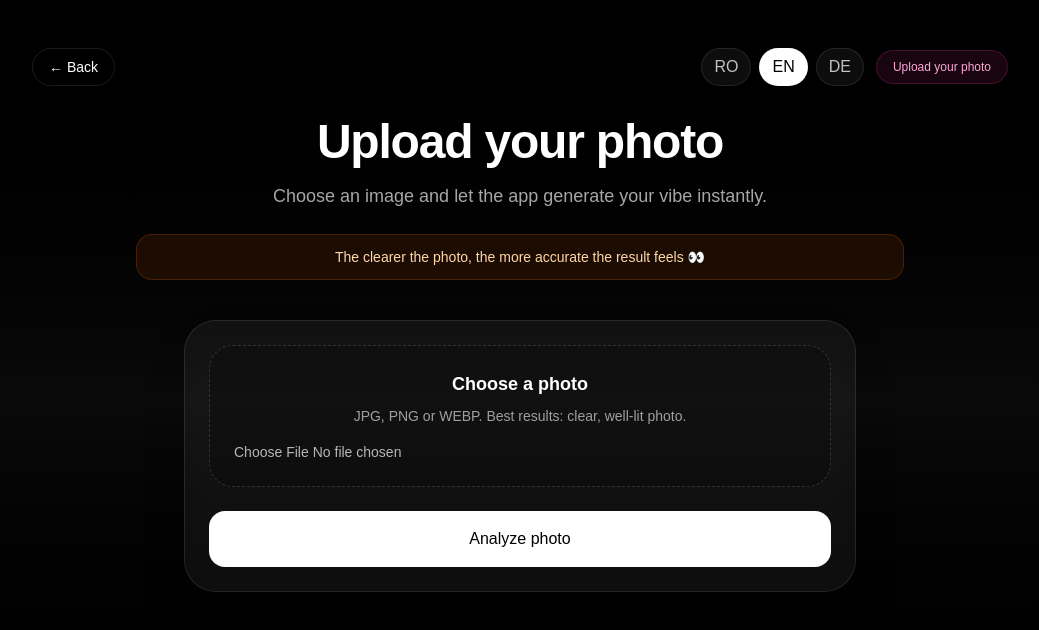
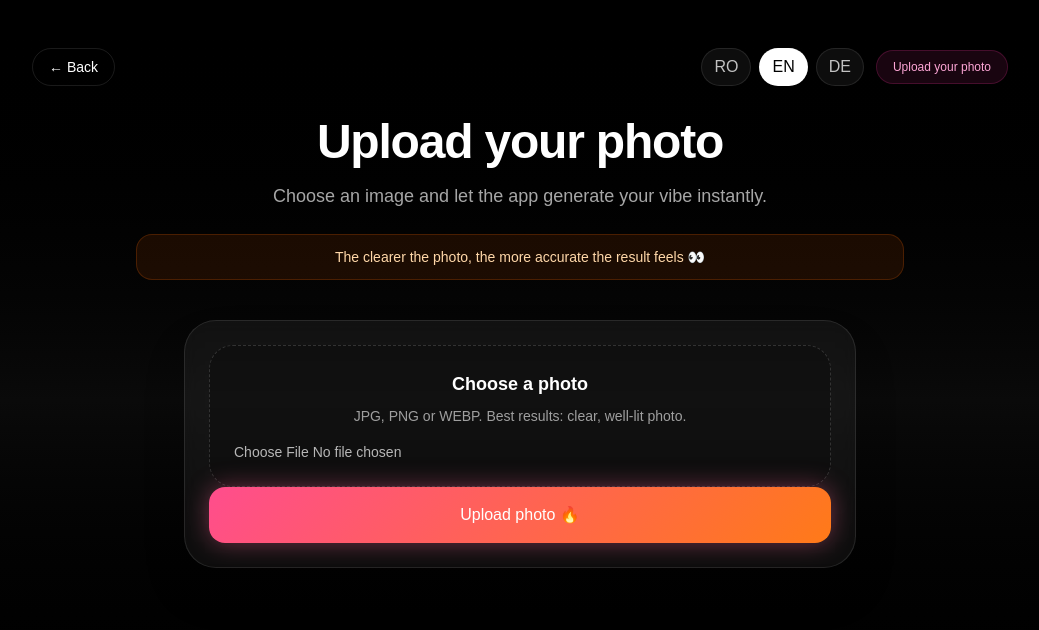
Before and after one commit to toteu1/vibe-check-app, a Next.js app: page /analyze in a window 1280 px wide. Shown: the top 630 px of the page, without its empty margins (120-1159 px from the left). Built offline with nearby package versions, Linux system fonts and the light colour scheme.

Commit message:
fix upload button style

```diff
--- a/components/UploadBox.tsx
+++ b/components/UploadBox.tsx
@@ -70,12 +70,22 @@ export default function UploadBox() {
       )}
 
       <button
-        onClick={handleAnalyze}
-        disabled={loading}
-        className="mt-6 w-full rounded-2xl bg-white py-4 font-semibold text-black transition hover:scale-[1.01] disabled:opacity-50"
-      >
-        {loading ? t.uploadLoading : t.uploadBtn}
-      </button>
+  className="w-full rounded-2xl px-6 py-4 font-semibold text-white transition duration-300 hover:scale-[1.05]"
+  style={{
+    background: "linear-gradient(135deg, #ff4d8d, #ff7a18)",
+    boxShadow: "0 0 25px rgba(255, 100, 150, 0.4)",
+  }}
+  onMouseEnter={(e) =>
+    (e.currentTarget.style.boxShadow =
+      "0 0 40px rgba(255, 100, 150, 0.7)")
+  }
+  onMouseLeave={(e) =>
+    (e.currentTarget.style.boxShadow =
+      "0 0 25px rgba(255, 100, 150, 0.4)")
+  }
+>
+  Upload photo 🔥
+</button>
     </div>
   );
 }
```
